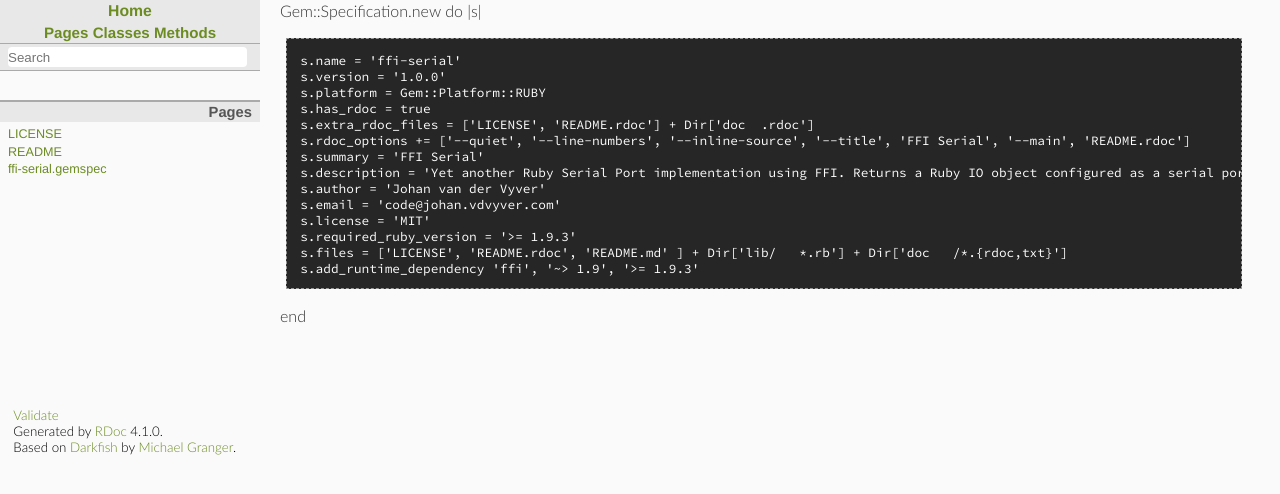
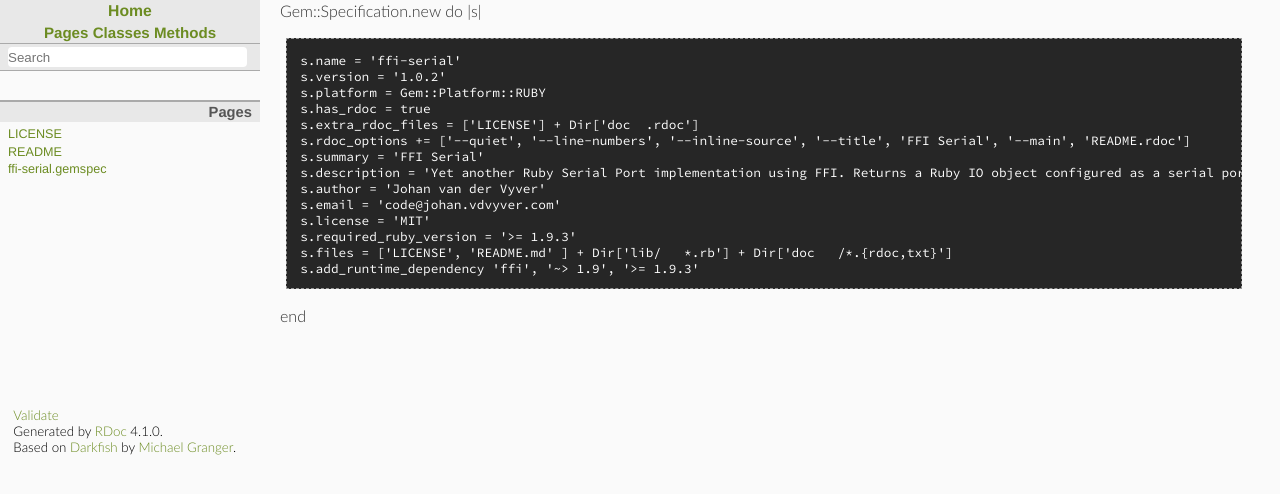
Before and after one commit to jvandervyver/ffi-serial, a plain HTML site: page doc/ffi-serial_gemspec.html in a window 1280 px wide. Drawn offline with Linux system fonts and the light colour scheme.

Commit message:
Arg, forgot to add gemspec again...

```diff
--- a/doc/ffi-serial_gemspec.html
+++ b/doc/ffi-serial_gemspec.html
@@ -78,10 +78,10 @@
 <p>Gem::Specification.new do |s|</p>
 
 <pre>s.name = &#39;ffi-serial&#39;
-s.version = &#39;1.0.0&#39;
+s.version = &#39;1.0.2&#39;
 s.platform = Gem::Platform::RUBY
 s.has_rdoc = true
-s.extra_rdoc_files = [&#39;LICENSE&#39;, &#39;README.rdoc&#39;] + Dir[&#39;doc  .rdoc&#39;]
+s.extra_rdoc_files = [&#39;LICENSE&#39;] + Dir[&#39;doc  .rdoc&#39;]
 s.rdoc_options += [&#39;--quiet&#39;, &#39;--line-numbers&#39;, &#39;--inline-source&#39;, &#39;--title&#39;, &#39;FFI Serial&#39;, &#39;--main&#39;, &#39;README.rdoc&#39;]
 s.summary = &#39;FFI Serial&#39;
 s.description = &#39;Yet another Ruby Serial Port implementation using FFI. Returns a Ruby IO object configured as a serial port to leverage the extensive Ruby IO standard library functionality&#39;
@@ -89,7 +89,7 @@ s.author = &#39;Johan van der Vyver&#39;
 s.email = &#39;code@johan.vdvyver.com&#39;
 s.license = &#39;MIT&#39;
 s.required_ruby_version = &#39;&gt;= 1.9.3&#39;
-s.files = [&#39;LICENSE&#39;, &#39;README.rdoc&#39;, &#39;README.md&#39; ] + Dir[&#39;lib/   *.rb&#39;] + Dir[&#39;doc   /*.{rdoc,txt}&#39;]
+s.files = [&#39;LICENSE&#39;, &#39;README.md&#39; ] + Dir[&#39;lib/   *.rb&#39;] + Dir[&#39;doc   /*.{rdoc,txt}&#39;]
 s.add_runtime_dependency &#39;ffi&#39;, &#39;~&gt; 1.9&#39;, &#39;&gt;= 1.9.3&#39;</pre>
 
 <p>end</p>
```
Also changed, not shown: doc/js/search_index.js (+1 -1 lines), 2 other files.
